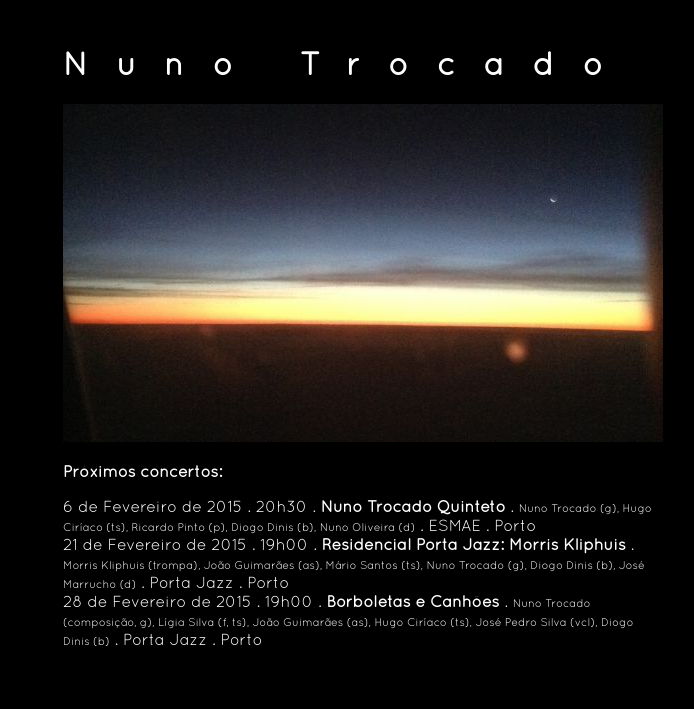
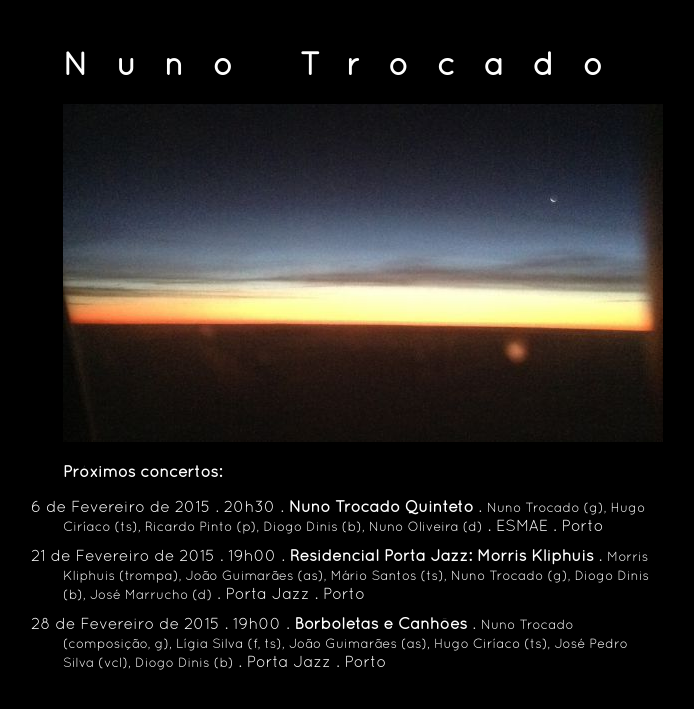
Before and after one commit to ntrocado/ntrocado.github.io, a Jekyll site: the page built from index.html, in a window 1280 px wide. Shown: the top 709 px of the page, without its empty margins (277-971 px from the left). Built offline with Jekyll 4.4.1, drawn with Linux system fonts in a browser that asks for light colours.

Commit message:
Update main.css

```diff
--- a/css/main.css
+++ b/css/main.css
@@ -52,10 +52,7 @@ img {
   	width: auto; /* for ie 8 */
   }
 }
-#concertos ul li {
+li#concertos {
 	text-indent: -2em;
 	margin-bottom: .7em;
 }
-#concertos small {
-	font-size: 0.7em;
-}
```
